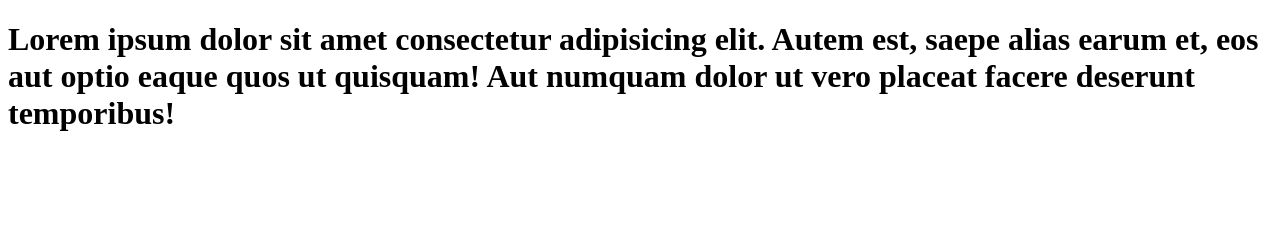
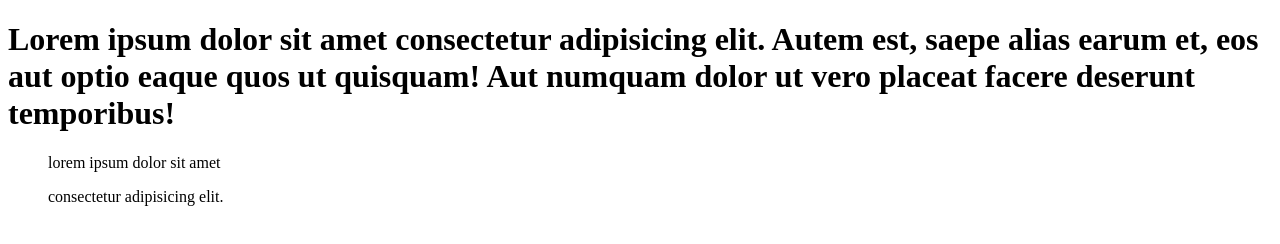
Before and after one commit to Chtullo/exerc-cios-alura, a plain HTML site: page index.html in a window 1280 px wide. Drawn offline with Linux system fonts and the light colour scheme.

Commit message:
adição de lista ordenada e lista não ordenada (ol,ul)

```diff
--- a/index.html
+++ b/index.html
@@ -8,6 +8,16 @@
 </head>
 <body>
     <h1>Lorem ipsum dolor sit amet consectetur adipisicing elit. Autem est, saepe alias earum et, eos aut optio eaque quos ut quisquam! Aut numquam dolor ut vero placeat facere deserunt temporibus!</h1>
-
+<ol>lorem
+    ipsum
+    dolor
+    sit
+    amet
+</ol>
+<ul>
+    consectetur
+    adipisicing
+    elit.
+</ul>
 </body>
 </html>
```
